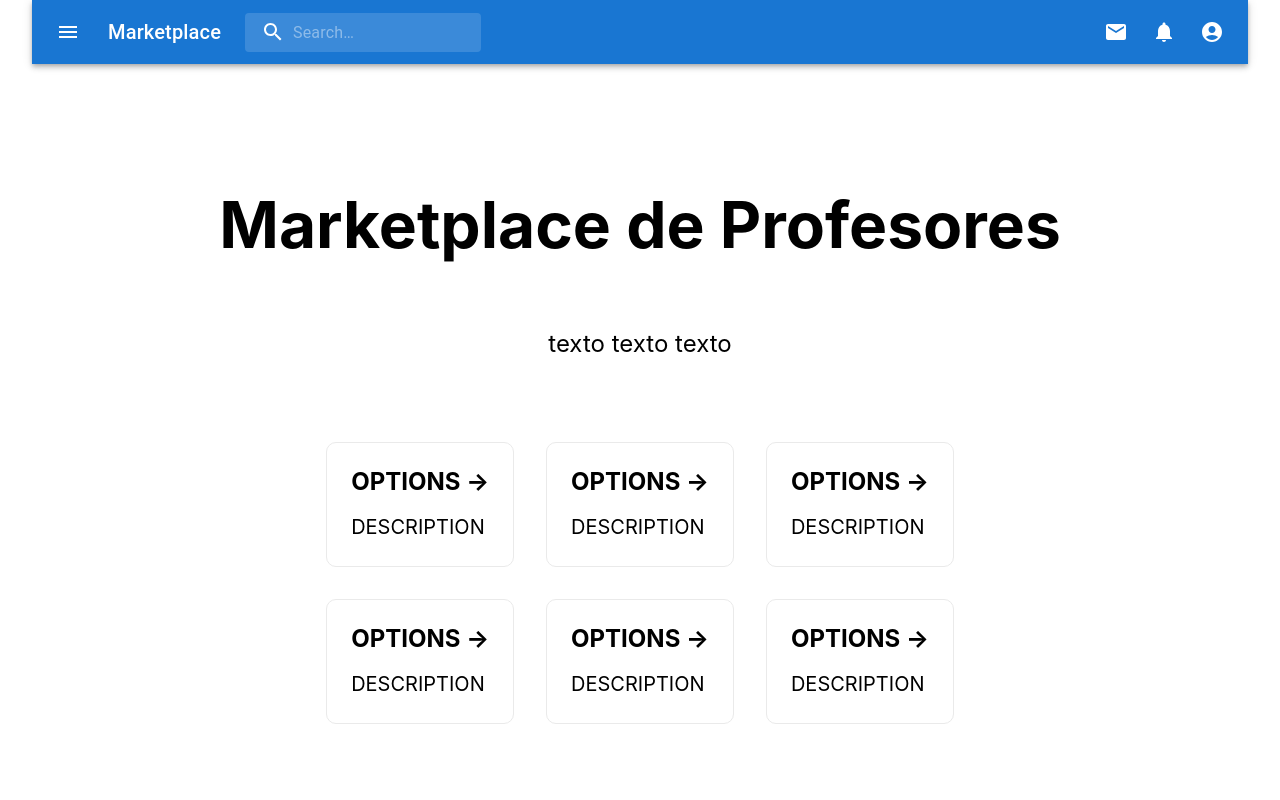
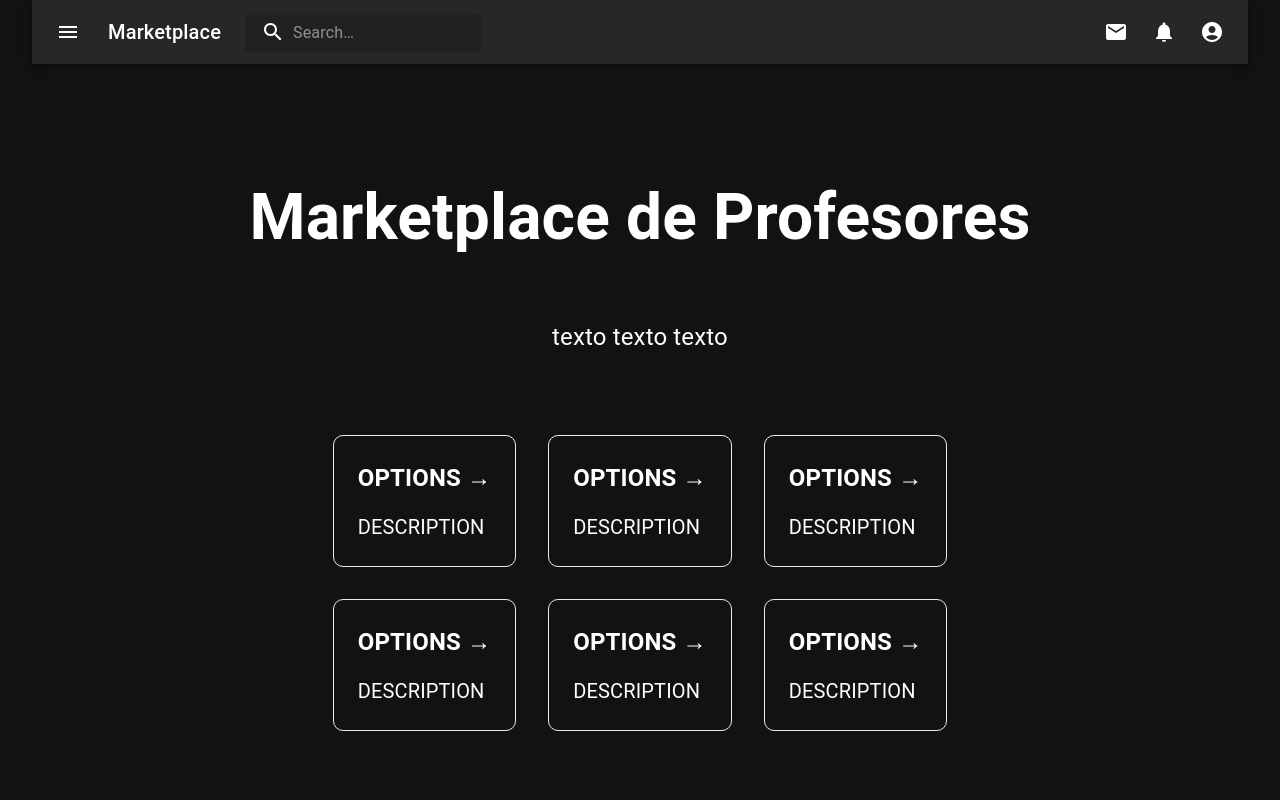
Before and after one commit to 3nu3l/marketplace-profesores-particulares, a Next.js app in the folder frontend/: page / in a window 1280 px wide. Shown: the top 800 px of the page. Built offline with nearby package versions, Linux system fonts and the light colour scheme.

Commit message:
add dark mode

```diff
--- a/frontend/pages/_app.js
+++ b/frontend/pages/_app.js
@@ -1,7 +1,18 @@
-import '../styles/globals.css'
+//import '../styles/globals.css'
+import { ThemeProvider, createTheme } from '@mui/material/styles';
+import CssBaseline from '@mui/material/CssBaseline';
+
+const darkTheme = createTheme({
+  palette: {
+    mode: 'dark',
+  },
+});
 
 function MyApp({ Component, pageProps }) {
-  return <Component {...pageProps} />
+  return <ThemeProvider theme={darkTheme}>
+    <CssBaseline />
+    <Component {...pageProps} />
+  </ThemeProvider>
 }
 
 export default MyApp
--- a/frontend/src/components/navbar.tsx
+++ b/frontend/src/components/navbar.tsx
@@ -19,9 +19,9 @@ import MoreIcon from '@mui/icons-material/MoreVert';
 const Search = styled('div')(({ theme }) => ({
   position: 'relative',
   borderRadius: theme.shape.borderRadius,
-  backgroundColor: alpha(theme.palette.common.white, 0.15),
+  backgroundColor: alpha(theme.palette.common.black, 0.15),
   '&:hover': {
-    backgroundColor: alpha(theme.palette.common.white, 0.25),
+    backgroundColor: alpha(theme.palette.common.black, 0.25),
   },
   marginRight: theme.spacing(2),
   marginLeft: 0,
@@ -121,8 +121,8 @@ export default function PrimarySearchAppBar() {
       onClose={handleMobileMenuClose}
     >
       <MenuItem>
-        <IconButton size="large" aria-label="show 4 new mails" color="inherit">
-          <Badge badgeContent={4} color="error">
+        <IconButton size="large" aria-label="show new mails" color="inherit">
+          <Badge badgeContent={0} color="error">
             <MailIcon />
           </Badge>
         </IconButton>
@@ -131,10 +131,10 @@ export default function PrimarySearchAppBar() {
       <MenuItem>
         <IconButton
           size="large"
-          aria-label="show 17 new notifications"
+          aria-label="show new notifications"
           color="inherit"
         >
-          <Badge badgeContent={17} color="error">
+          <Badge badgeContent={0} color="error">
             <NotificationsIcon />
           </Badge>
         </IconButton>
--- a/frontend/styles/Home.module.css
+++ b/frontend/styles/Home.module.css
@@ -2,9 +2,6 @@
   padding: 0 2rem;
 }
 
-.MuiMenu-root	{
-  background-color: black;
-}
 .main {
   min-height: 100vh;
   padding: 4rem 0;
```
